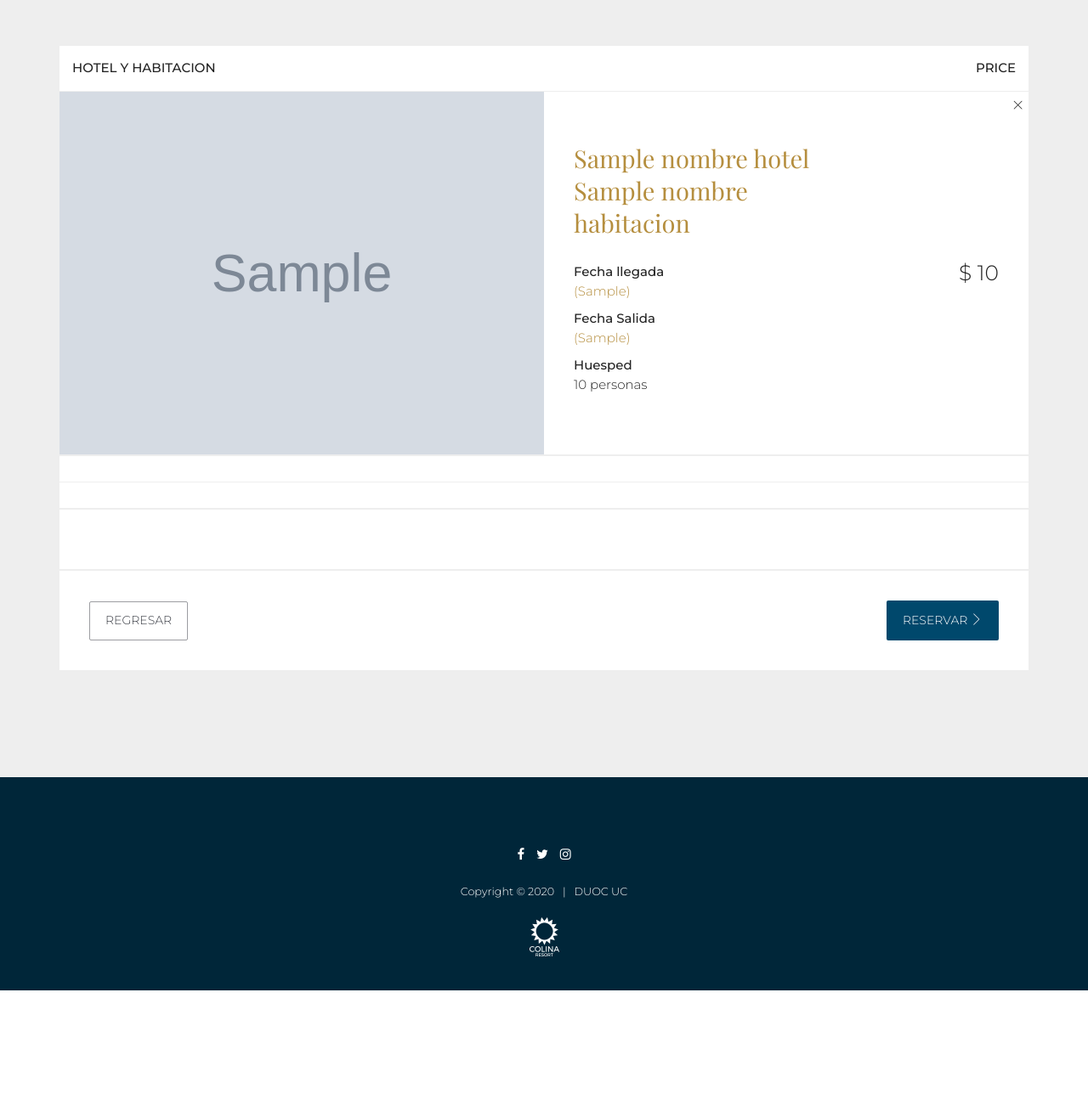
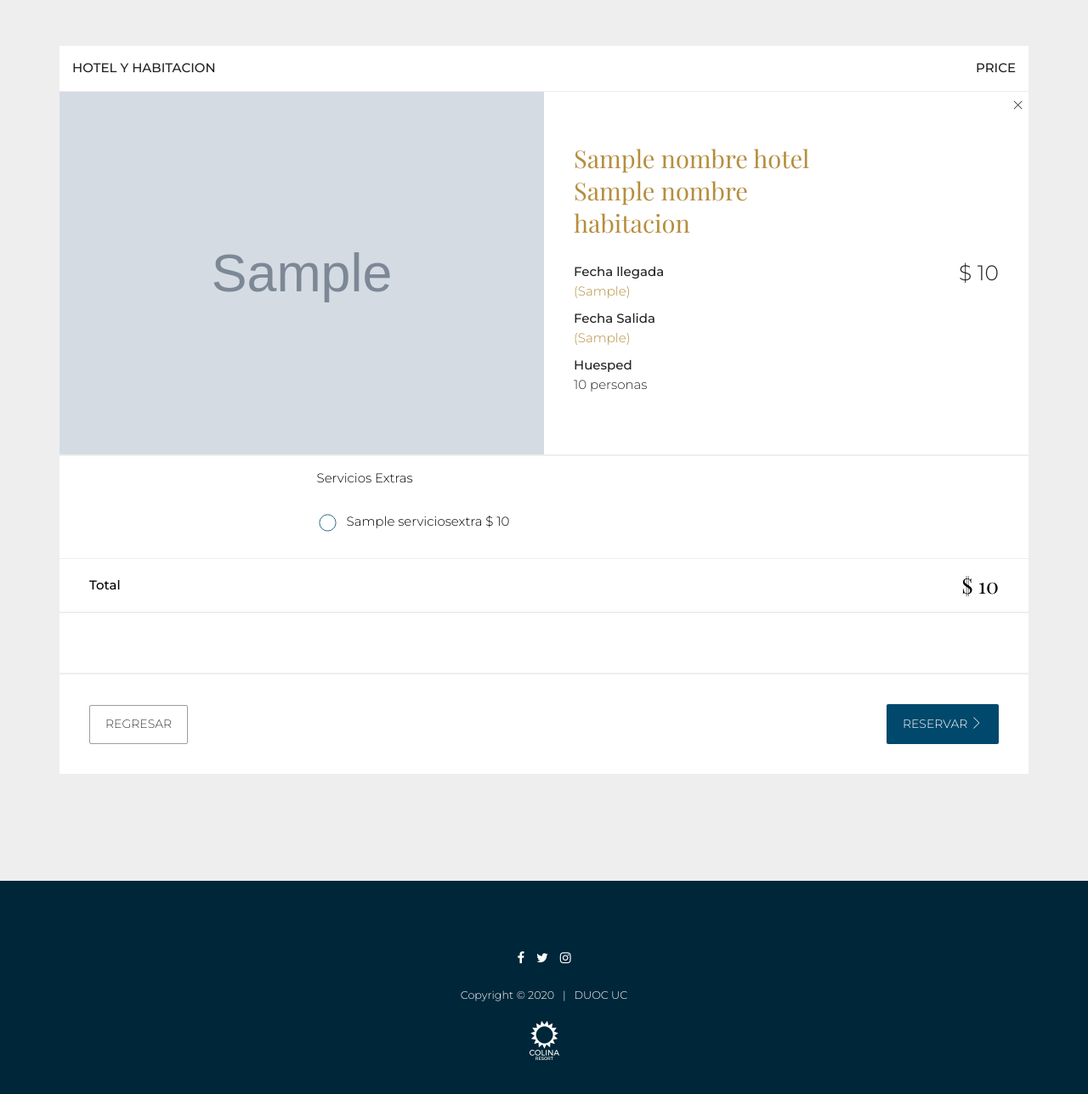
Before and after one commit to Taoista/uc_hoteleria_final, a Django app: template app1/templates/inventario/reservation.html in a window 1280 px wide. Shown: the part 476-1764 px from the top of the page at 85% size. Before the commit the page ends 1642 px from the top, so only its background shows below. Run offline with Django 5.2, Linux system fonts and the light colour scheme; tables that the repository leaves empty hold one stand-in row (values such as "Sample post"); the template is opened without the code that fills it: values that come from a table or form of the project are taken from there, most other values are stand-ins (such as "Sample title", 1, 10 or a date in 2020); grey boxes marked "Sample" are stand-in pictures; some libraries are stand-ins or nearby versions.

Commit message:
fix servicios extras

```diff
--- a/app1/admin.py
+++ b/app1/admin.py
@@ -46,7 +46,7 @@ class ReservasAdmin(admin.ModelAdmin):
                 'id_habitacion',
                 'f_inicio',
                 'f_termino',
-                'cantidad'
+                'cantidad',
                 ]
 
     list_display = ['nombre',
@@ -57,7 +57,7 @@ class ReservasAdmin(admin.ModelAdmin):
                 'id_habitacion',
                 'f_inicio',
                 'f_termino',
-                'cantidad']
+                'cantidad', 'total']
 
 
 
--- a/app1/management/commands/seed_habitaciones.py
+++ b/app1/management/commands/seed_habitaciones.py
@@ -7,9 +7,9 @@ class Command(BaseCommand):
     def handle(self, *args, **kwargs):
         # Crear una lista de datos para los hoteles
         habitaciones_data = [
-            {'titulo': 'habitacion 1', 'caracteristicas':'carac 1', 'precio':5000, 'imagen': 'assets/images/room-1.jpg'},
-            {'titulo': 'habitacion 2', 'caracteristicas':'carac 2', 'precio':7000, 'imagen': 'assets/images/room-1.jpg'},
-            {'titulo': 'habitacion 3', 'caracteristicas':'carac 3, carac 2', 'precio':8500, 'imagen': 'assets/images/room-1.jpg'},
+            {'titulo': 'habitacion 1', 'caracteristicas':'gimnasio 1', 'precio':5000, 'imagen': 'https://i.ibb.co/W5WHD3n/hab4.jpg'},
+            {'titulo': 'habitacion 2', 'caracteristicas':'gimnasio 2', 'precio':7000, 'imagen': 'https://i.ibb.co/6FV7P8x/hab2.jpg'},
+            {'titulo': 'habitacion 3', 'caracteristicas':'caragimnasioc 3, data 2', 'precio':8500, 'imagen': 'https://i.ibb.co/dKs83hC/hab1.jpg'},
 
         ]
 
--- a/app1/models.py
+++ b/app1/models.py
@@ -35,13 +35,18 @@ class Reservas(models.Model):
     nombre = models.CharField(max_length=100)
     apellido = models.CharField(max_length=100)
     email = models.CharField(max_length=100)
-    telefono = models.IntegerField(max_length=10)
+    telefono = models.IntegerField()
     id_hotel = models.ForeignKey(Hoteles,on_delete=models.PROTECT, db_column='id_hotel')
     id_habitacion = models.ForeignKey(Habitaciones,on_delete=models.PROTECT, db_column='id_habitacion')
     f_inicio = models.DateField()
     f_termino = models.DateField()
-    cantidad = models.IntegerField(max_length=10)
+    cantidad = models.IntegerField()
+    total = models.IntegerField(default=0)
 
+class ReservasServiciosExtras(models.Model):
+    id_res_serv_extras =  models.AutoField(db_column='id', primary_key=True)
+    id_reserva = models.ForeignKey(Reservas,on_delete=models.PROTECT, db_column='id_reserva')
+    id_serivicio_extra = models.ForeignKey(ServiciosExtras,on_delete=models.PROTECT, db_column='id_servicio_extra')
 
 class HotelHabitacion(models.Model):
     id_hot_hav = models.AutoField(db_column='id', primary_key=True)
--- a/app1/templates/intranet/intranet.html
+++ b/app1/templates/intranet/intranet.html
@@ -69,6 +69,7 @@
                                                 <th>f. llegada</th>
                                                 <th>f. salida</th>
                                                 <th>Huespedes</th>
+                                                <th>total</th>
                                             </tr>
                                         </thead>
                                         <tbody>
@@ -86,6 +87,7 @@
                                                 <td>{{ item.f_inicio }}</td>
                                                 <td>{{ item.f_termino }}</td>
                                                 <td>{{ item.cantidad }}</td>
+                                                <td>{{ item.total }}</td>
                                             </tr>
                                             {% endfor %}
                                         </tbody>
--- a/app1/templates/inventario/reservation.html
+++ b/app1/templates/inventario/reservation.html
@@ -91,21 +91,24 @@
 
                             <div class="clearfix">
                                 <div class="cart-block cart-block-footer clearfix">
-                                    {% comment %} <div>
-                                        <strong>Discount 15%</strong>
+                                    <div class="clearfix">
+                                        <p>Servicios Extras</p>
+                                        {% for item in servicios_extras %}
+                                        <span class="checkbox">
+                                            <input type="checkbox" id="extra-{{ item.id_serv_extras }}" onclick="calculate('{{ item.id_serv_extras }}','{{ item.precio }}')">
+                                            <label for="extra-{{ item.id_serv_extras }}">{{ item.titulo }} $ {{ item.precio }}</label>
+                                        </span>
+                                        {% endfor %}
                                     </div>
-                                    <div>
-                                        <span>$ 159,00</span>
-                                    </div> {% endcomment %}
                                 </div>
 
                                 <div class="cart-block cart-block-footer clearfix">
-                                    {% comment %} <div>
-                                        <strong>TAX</strong>
+                                     <div>
+                                        <strong>Total</strong>
                                     </div>
                                     <div>
-                                        <span>$ 59,00</span>
-                                    </div> {% endcomment %}
+                                        <span class="final h3" id="total-a-pagar">$ {{ precio }}</span>
+                                    </div>
                                 </div>
                             </div>
 
@@ -152,6 +155,39 @@
 {% block content_js %}
 
 <script>
+
+    let total_hotel = '{{ precio }}'
+
+
+
+    let lista_serv = []
+    function calculate(id, total) {
+        let sub_suma = 0
+        const elemento = { "id": id, "total": total };
+
+        // Verifica si el elemento con el mismo id ya existe en la lista
+        let existe = false;
+        for (let i = 0; i < lista_serv.length; i++) {
+            if (lista_serv[i].id === id) {
+                // El id ya existe, así que lo eliminamos
+                lista_serv.splice(i, 1);
+                existe = true;
+                break;  // Salimos del bucle después de eliminar el elemento
+            }
+        }
+
+        // Si el id no existe, lo agregamos
+        if (!existe) {
+            lista_serv.push(elemento);
+        }
+        let temp_sub = 0
+        for (let i = 0; i < lista_serv.length; i++) {
+            sub_suma += parseInt(lista_serv[i].total)
+        }
+        document.querySelector("#total-a-pagar").innerHTML = '$ '+(sub_suma + parseInt(total_hotel)).toString()
+
+        //console.log(lista_serv);
+    }
 
     function getCookie(name) {
         let cookieValue = null;
@@ -216,6 +252,11 @@
         id_habitacion.name = 'id_habitacion';
         id_habitacion.value = '{{ id_habitacion }}';
 
+        let list_servicios = document.createElement('input');
+        list_servicios.type = 'hidden';
+        list_servicios.name = 'list_servicios';
+        list_servicios.value = JSON.stringify({ lista_serv });
+
         const csrfInput = document.createElement('input');
         csrfInput.type = 'hidden';
         csrfInput.name = 'csrfmiddlewaretoken';
@@ -226,6 +267,7 @@
         form.appendChild(cantidad);
         form.appendChild(id_hotel);
         form.appendChild(id_habitacion);
+        form.appendChild(list_servicios);
         form.appendChild(csrfInput);
 
         document.body.appendChild(form);
```
Also changed, not shown: app1/management/commands/seed_hoteles.py (+5 -5 lines), app1/management/commands/seed_serv_extras.py (+3 -4 lines), app1/views.py (+14 -1 lines), app1/migrations/0004_alter_reservas_cantidad_alter_reservas_telefono_and_more.py (added), app1/migrations/0005_reservas_total.py (added). Lines whose indentation alone changed are shown as unchanged.
